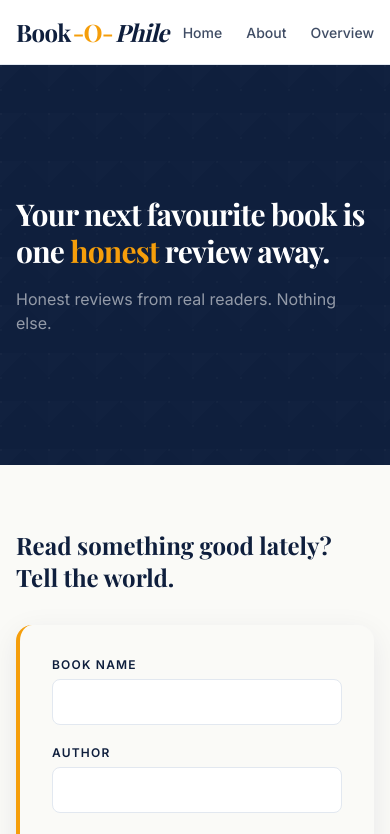
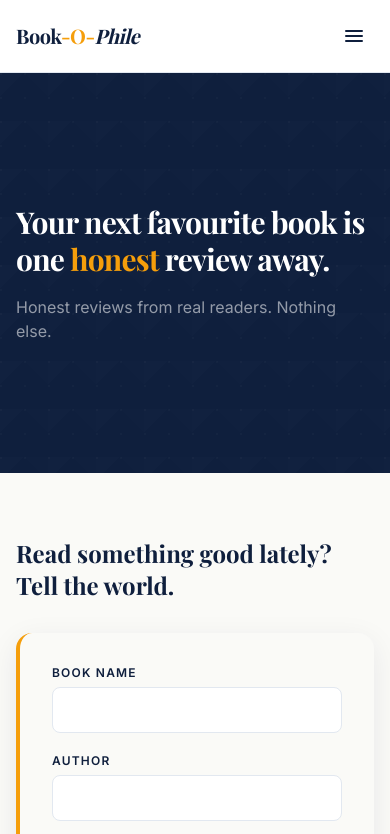
Before and after one commit to ani89stuff-cell/First-Project, a React (Vite) app: page / in a window 390 px wide. Shown: the top 834 px of the page. Built offline with nearby package versions, Linux system fonts and the light colour scheme; a web font is replaced by a local one.

Commit message:
fix: navbar wordmark mobile layout

```diff
--- a/src/components/Navbar.tsx
+++ b/src/components/Navbar.tsx
@@ -1,38 +1,106 @@
+import { useEffect, useState } from 'react'
+
 const NAV_LINKS = [
   { href: '#home', label: 'Home' },
   { href: '#about', label: 'About' },
   { href: '#overview', label: 'Overview' },
 ] as const
 
+const linkClass =
+  'text-sm font-medium text-hero-navy/80 transition hover:text-amber-brand'
+
 export function Navbar() {
+  const [menuOpen, setMenuOpen] = useState(false)
+
+  useEffect(() => {
+    if (!menuOpen) return
+    function handleEscape(event: KeyboardEvent) {
+      if (event.key === 'Escape') setMenuOpen(false)
+    }
+    document.addEventListener('keydown', handleEscape)
+    return () => document.removeEventListener('keydown', handleEscape)
+  }, [menuOpen])
+
   return (
     <header className="sticky top-0 z-40 border-b border-input-border bg-white/95 backdrop-blur-md">
-      <nav className="mx-auto flex max-w-6xl items-center justify-between px-4 py-4 sm:px-6 lg:px-8">
-        <a href="#home" className="flex items-baseline gap-0.5">
-          <span className="font-display text-2xl font-bold tracking-tight text-hero-navy sm:text-[1.65rem]">
-            Book
-          </span>
-          <span className="font-display text-2xl font-bold tracking-tight text-amber-brand sm:text-[1.65rem]">
-            -O-
-          </span>
-          <span className="font-display text-2xl font-bold italic tracking-tight text-hero-navy sm:text-[1.65rem]">
-            Phile
-          </span>
+      <nav
+        className="mx-auto flex max-w-6xl flex-nowrap items-center justify-between gap-3 px-4 py-4 sm:px-6 lg:px-8"
+        aria-label="Main"
+      >
+        <a
+          href="#home"
+          className="font-display shrink-0 whitespace-nowrap text-xl font-bold leading-none tracking-tight md:text-2xl"
+          onClick={() => setMenuOpen(false)}
+        >
+          <span className="text-hero-navy">Book</span>
+          <span className="text-amber-brand">-O-</span>
+          <span className="italic text-hero-navy">Phile</span>
         </a>
 
-        <ul className="flex items-center gap-6 sm:gap-8">
+        {/* Desktop: inline links */}
+        <ul className="hidden items-center gap-8 md:flex">
+          {NAV_LINKS.map(({ href, label }) => (
+            <li key={href}>
+              <a href={href} className={linkClass}>
+                {label}
+              </a>
+            </li>
+          ))}
+        </ul>
+
+        {/* Mobile: hamburger keeps wordmark on one line */}
+        <button
+          type="button"
+          className="inline-flex shrink-0 items-center justify-center rounded-lg p-2 text-hero-navy transition hover:bg-hero-navy/5 md:hidden"
+          aria-expanded={menuOpen}
+          aria-controls="mobile-nav-menu"
+          aria-label={menuOpen ? 'Close menu' : 'Open menu'}
+          onClick={() => setMenuOpen((open) => !open)}
+        >
+          {menuOpen ? (
+            <svg
+              className="h-6 w-6"
+              viewBox="0 0 24 24"
+              fill="none"
+              stroke="currentColor"
+              strokeWidth="2"
+              aria-hidden
+            >
+              <path strokeLinecap="round" d="M6 6l12 12M18 6L6 18" />
+            </svg>
+          ) : (
+            <svg
+              className="h-6 w-6"
+              viewBox="0 0 24 24"
+              fill="none"
+              stroke="currentColor"
+              strokeWidth="2"
+              aria-hidden
+            >
+              <path strokeLinecap="round" d="M4 7h16M4 12h16M4 17h16" />
+            </svg>
+          )}
+        </button>
+      </nav>
+
+      <div
+        id="mobile-nav-menu"
+        className={`border-t border-input-border bg-white md:hidden ${menuOpen ? 'block' : 'hidden'}`}
+      >
+        <ul className="flex flex-col px-4 py-3 sm:px-6">
           {NAV_LINKS.map(({ href, label }) => (
             <li key={href}>
               <a
                 href={href}
-                className="text-sm font-medium text-hero-navy/80 transition hover:text-amber-brand"
+                className={`block rounded-lg px-2 py-3 ${linkClass} hover:bg-hero-navy/5`}
+                onClick={() => setMenuOpen(false)}
               >
                 {label}
               </a>
             </li>
           ))}
         </ul>
-      </nav>
+      </div>
     </header>
   )
 }
```
